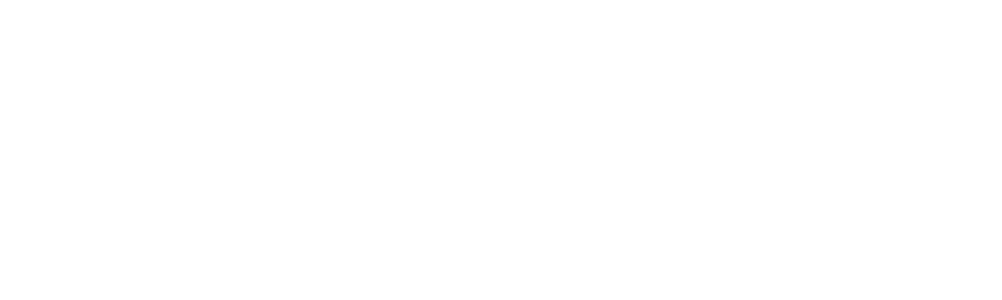
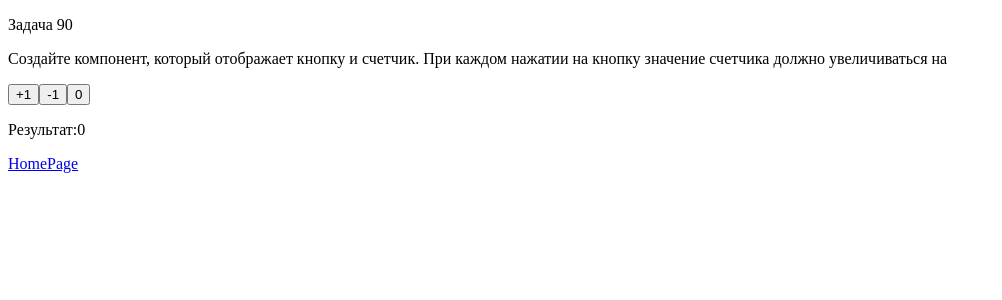
Before and after one commit to VaniyOstapenko/React-Tasks, a React (Create React App) app in the folder react-tasks/: page /task90 in a window 1280 px wide. Before the commit this address had no page. Shown: the top 300 px of the page, without its empty margins (0-1002 px from the left). Built offline with nearby package versions, Linux system fonts and the light colour scheme.

Commit message:
React-Tasks

```diff
--- a/react-tasks/src/App.js
+++ b/react-tasks/src/App.js
@@ -91,6 +91,7 @@
 import Task87 from './Task87/Task87';
 import Task88 from './Task88/Task88';
 import Task89 from './Task89/Task89';
+import Task90 from './page/Task90/Task90';
 
 function App() {
   const obj = {
@@ -220,6 +221,7 @@
           <Route path='/task87' element={<Task87 />}></Route>
           <Route path='/task88' element={<Task88 />}></Route>
           <Route path='/task89' element={<Task89 />}></Route>
+          <Route path='/task90' element={<Task90 />}></Route>
         </Routes>
       </Task84Context.Provider >
     </>
--- a/react-tasks/src/page/Home/Home.js
+++ b/react-tasks/src/page/Home/Home.js
@@ -93,6 +93,7 @@
             <p><Link to='/task87'>Задача 87</Link></p>
             <p><Link to='/task88'>Задача 88</Link></p>
             <p><Link to='/task89'>Задача 89</Link></p>
+            <p><Link to='/task90'>Задача 90</Link></p>
         </>
     );
 }
--- /dev/null
+++ b/react-tasks/src/page/Task90/Task90.js
@@ -0,0 +1,33 @@
+import { useState } from 'react';
+import { Link } from 'react-router-dom'
+
+function Task90() {
+    const [count, setCount] = useState(0)
+
+    function clickButton1() {
+        setCount(count + 1)
+    }
+
+    function clickButton2() {
+        setCount(count - 1)
+    }
+
+    function clickButton3() {
+        setCount(0)
+    }
+
+    return (<>
+        <p>Задача 90</p>
+        <p>Создайте компонент, который отображает кнопку и счетчик. При каждом нажатии на кнопку значение
+            счетчика должно увеличиваться на</p>
+
+        <button onClick={clickButton1}>+1</button>
+        <button onClick={clickButton2}>-1</button>
+        <button onClick={clickButton3}>0</button>
+        <p>Результат:{count}</p>
+
+        <p><Link to='/'>HomePage</Link></p>
+    </>);
+}
+
+export default Task90;
```
